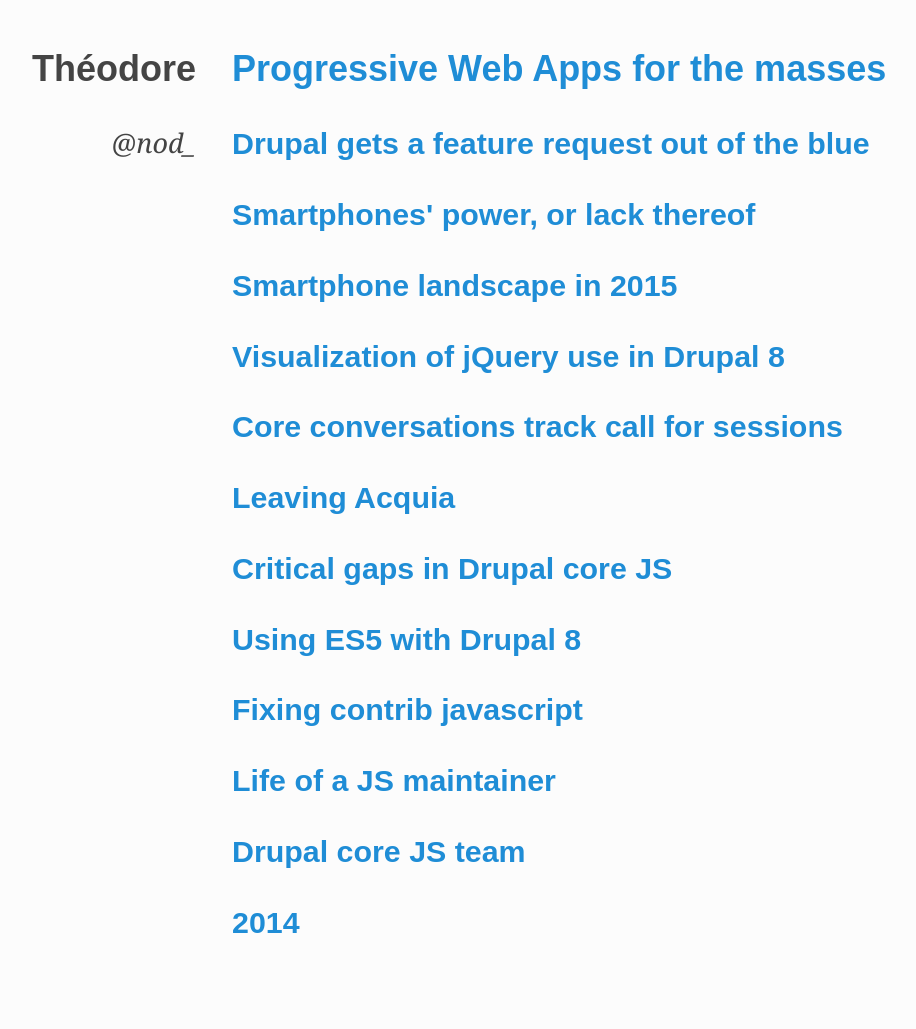
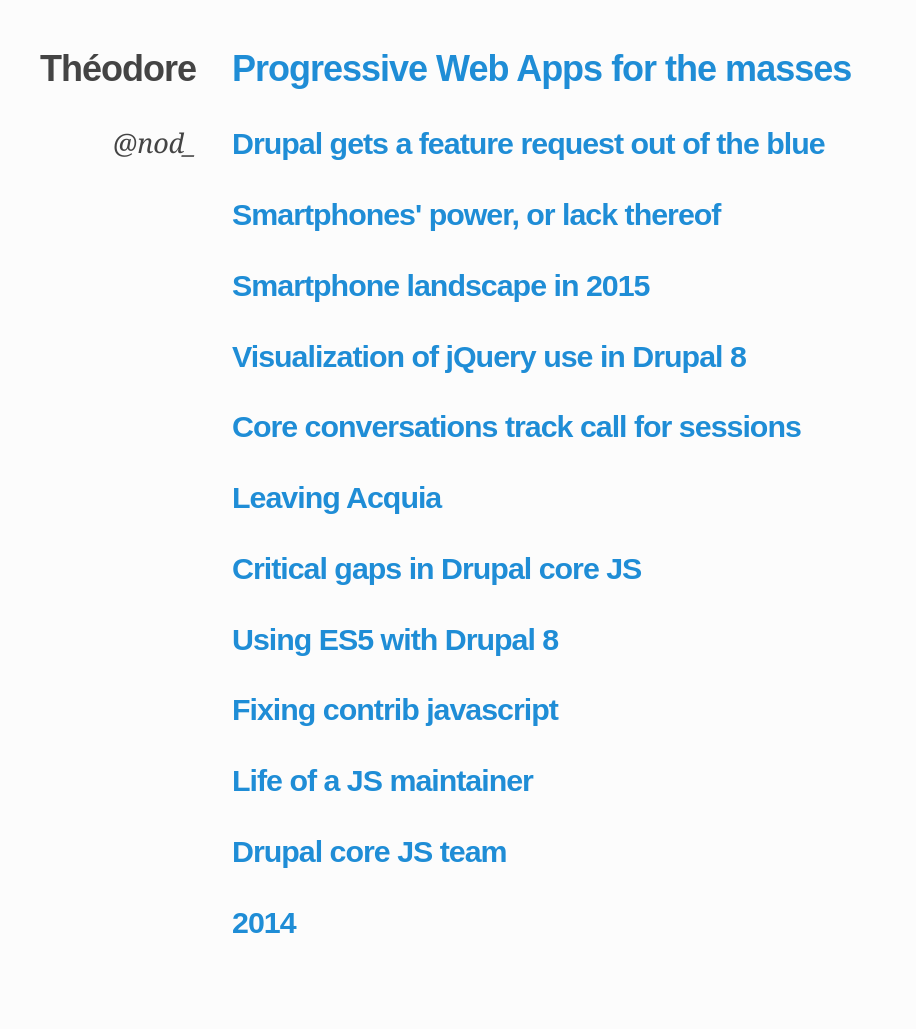
Before and after one commit to theodoreb/theodoreb.github.io, a Jekyll site: the page built from index.html, in a window 1280 px wide. Shown: the whole page, without its empty margins (106-1022 px from the left). Built offline with Jekyll 4.4.1, drawn with Linux system fonts in a browser that asks for light colours.

Commit message:
Improve header spacing

```diff
--- a/_includes/custom.css
+++ b/_includes/custom.css
@@ -3,6 +3,10 @@
   color: #444;
   font-size: 112.5%;
   line-height: 1.5;
+}
+
+h1, h2, h3 {
+  letter-spacing: -1px;
 }
 
 body, .pure-g [class *= "pure-u"], .pure-g-r [class *= "pure-u"] {
@@ -53,6 +57,7 @@
 
 header p {
   font-size: 1.5rem;
+  letter-spacing: -0.25px;
 }
 
 p.highlight, div.p-highlight {
```
